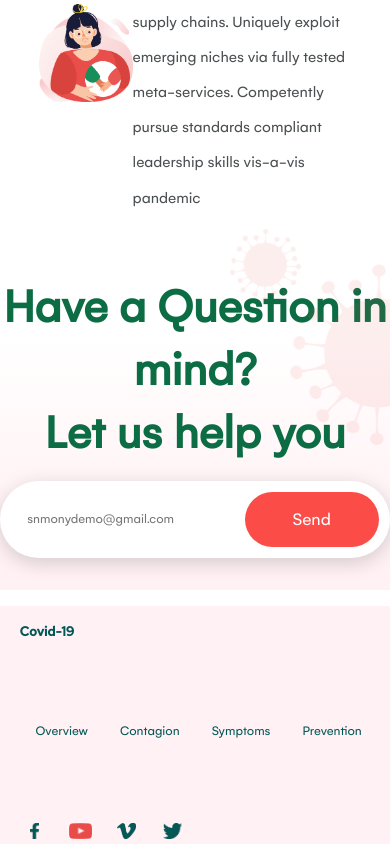
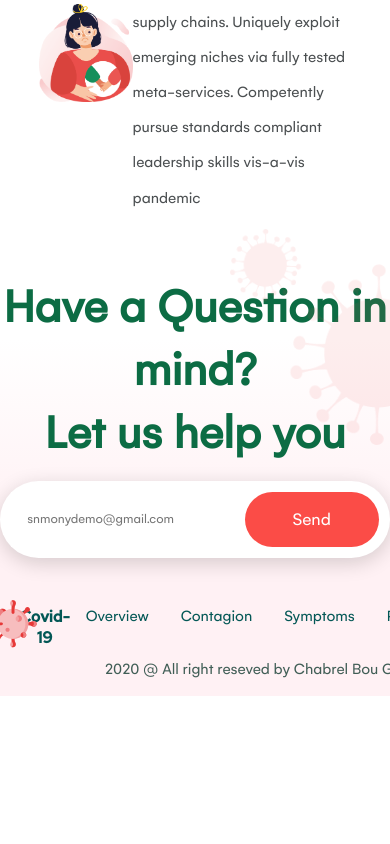
Before and after one commit to CharbelBG/covid19-Showcase, a Next.js app: page / in a window 390 px wide. Shown: the part 4242-5086 px from the top of the page. After the commit the page ends 4938 px from the top, so only its background shows below. Built offline with nearby package versions, Linux system fonts and the light colour scheme.

Commit message:
added padding to the footer

```diff
--- a/styles/footer.module.css
+++ b/styles/footer.module.css
@@ -1,5 +1,6 @@
 .footerWrapper{
-    padding-top: 1rem;
+  padding-top: 1rem;
+  padding-bottom: 1rem;
   display: flex;
   flex-direction: column;
   text-align: center;
@@ -65,25 +66,3 @@
     width: auto;
     cursor: pointer;
 }
-
-@media screen and (max-width:650px) {
-    .footerWrapper{
-        margin-top: 1rem;
-        font-size: smaller;
-        gap:1rem;
-    }
-    .footer{
-        flex-direction: column;
-        gap:2rem;
-    }
-    .social, .links{
-        flex-direction: row;
-    }
-    .footer img{
-        width: 100px;
-    }
-    .social img{
-        width: 30px;
-        object-fit: scale-down;
-    }
-}
```
